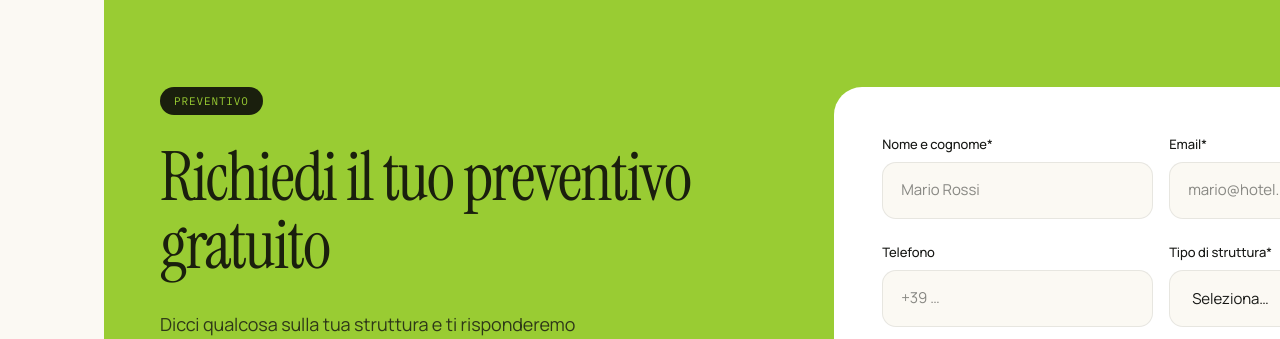
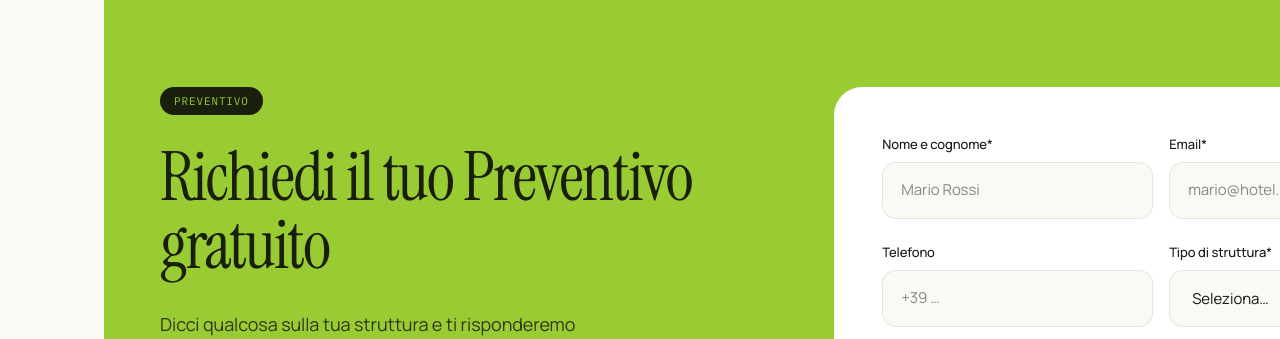
Before and after one commit to maddl-team/lunaservice_next, a Next.js app: page /luna-service in a window 1280 px wide. Shown: the part 5965-6304 px from the top of the page. Built offline with nearby package versions, Linux system fonts and the light colour scheme.

Commit message:
test vercel

```diff
--- a/src/components/luna/LunaBottomSections.tsx
+++ b/src/components/luna/LunaBottomSections.tsx
@@ -47,7 +47,7 @@ export function LunaBottomSections() {
                   Preventivo
                 </div>
                 <h2 className="m-0 font-serif text-[68px] leading-[1] tracking-[-0.025em] text-[#1a1f0d]">
-              Richiedi il tuo <em className="not-italic">preventivo gratuito</em>
+                  Richiedi il tuo <em className="not-italic">Preventivo gratuito</em>
                 </h2>
                 <p className="mt-[32px] max-w-[460px] text-[18px] leading-[1.55] text-[#2e3818]">
                   Dicci qualcosa sulla tua struttura e ti risponderemo entro poche ore con una proposta personalizzata. Il
```
Lines whose indentation alone changed are shown as unchanged.
